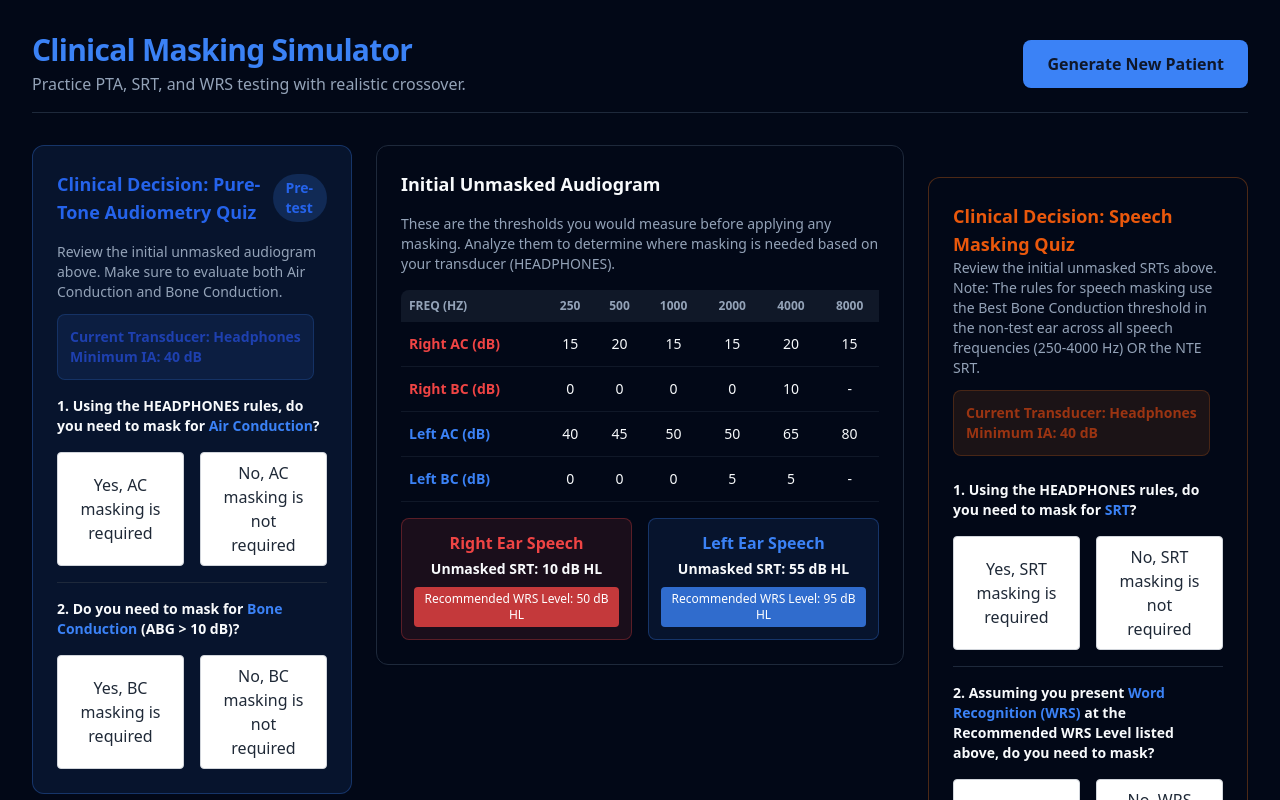
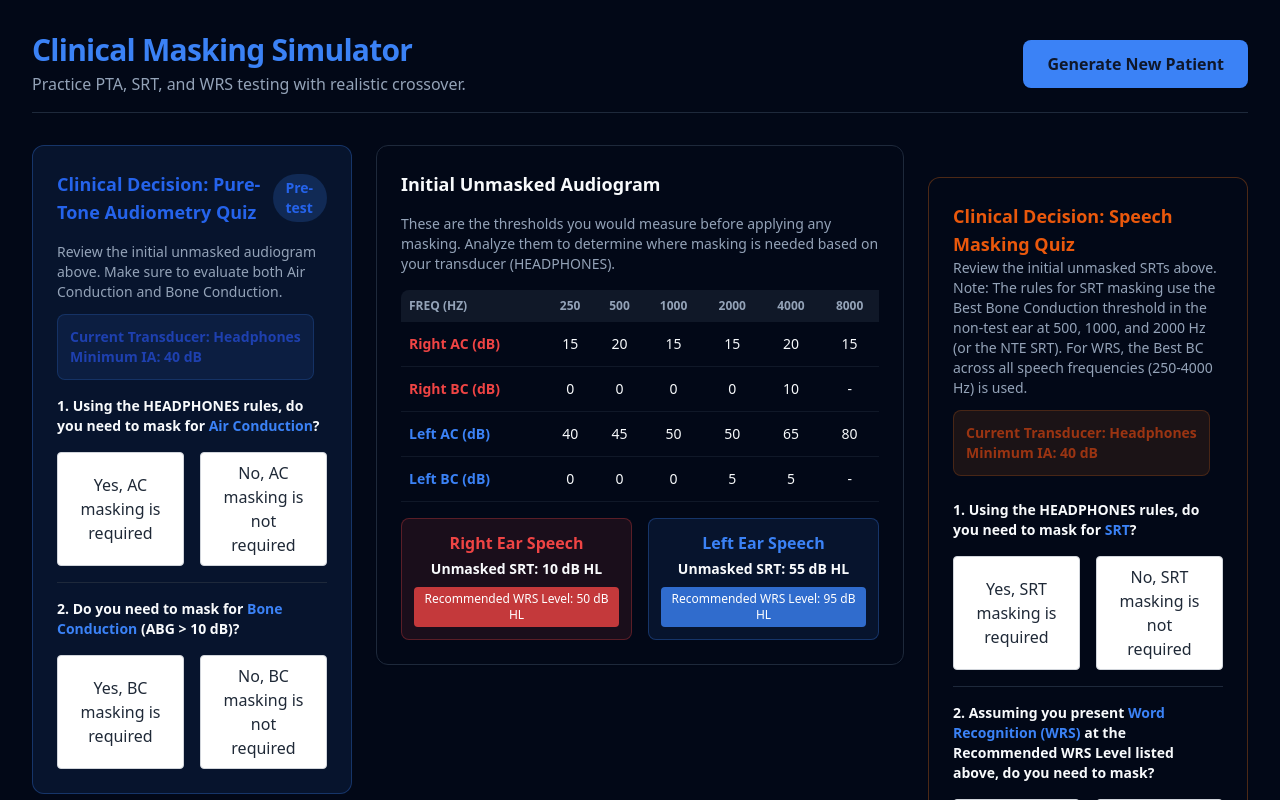
Before and after one commit to euphonic-euphemism/Audiogram-Simulator, a React (Vite) app: page / in a window 1280 px wide. Shown: the top 800 px of the page. Built offline with nearby package versions, Linux system fonts and the light colour scheme.

Commit message:
Add files via upload

```diff
--- a/src/components/SpeechMaskingQuiz.jsx
+++ b/src/components/SpeechMaskingQuiz.jsx
@@ -118,7 +118,7 @@ export default function SpeechMaskingQuiz({ patient, transducer, unmaskedAudiogr
       <div>
         <h3 className="font-bold text-lg m-0 text-orange-600">Clinical Decision: Speech Masking Quiz</h3>
         <p className="text-sm text-muted-foreground">
-          Review the initial unmasked SRTs above. Note: The rules for speech masking use the Best Bone Conduction threshold in the non-test ear across all speech frequencies (250-4000 Hz) OR the NTE SRT.
+          Review the initial unmasked SRTs above. Note: The rules for SRT masking use the Best Bone Conduction threshold in the non-test ear at 500, 1000, and 2000 Hz (or the NTE SRT). For WRS, the Best BC across all speech frequencies (250-4000 Hz) is used.
         </p>
         <div className="mt-3 p-3 bg-orange-500/10 rounded-lg inline-block border border-orange-500/20">
           <p className="text-sm font-semibold text-orange-800 m-0">
```
